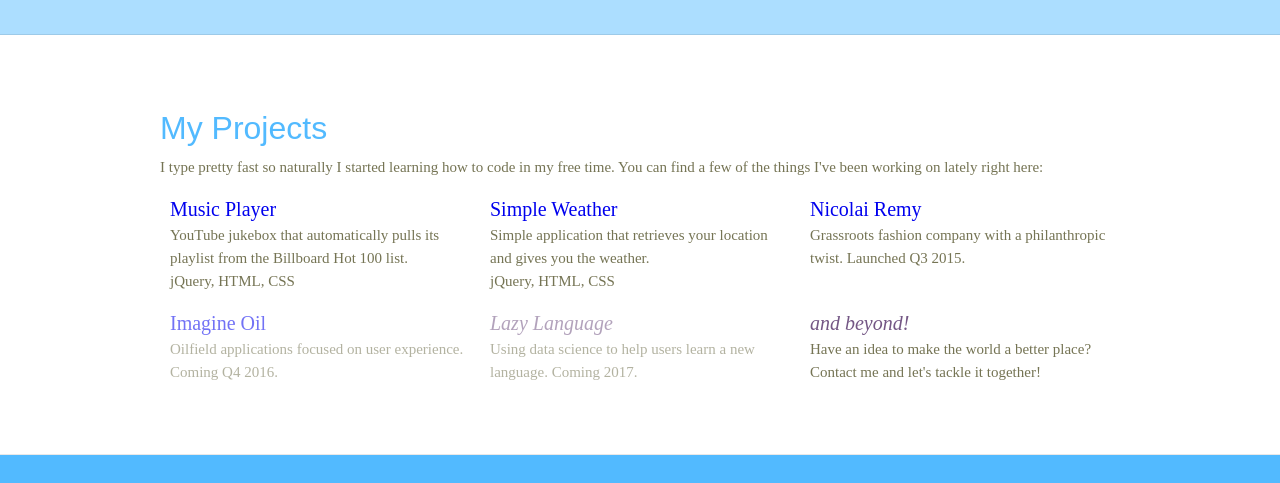
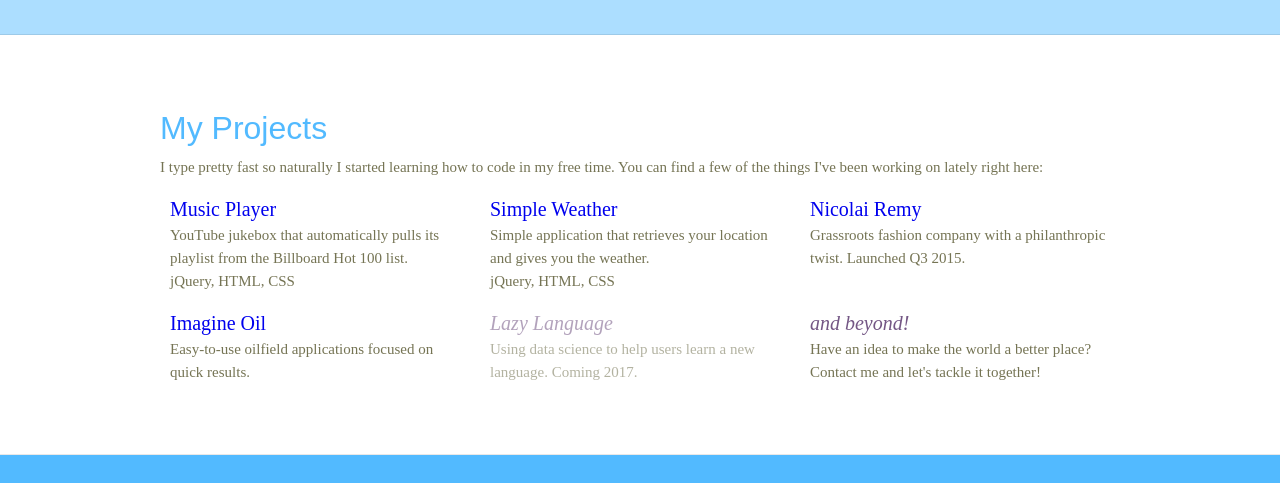
Before and after one commit to li3zhang/li3zhang.github.io, a plain HTML site: page index.html in a window 1280 px wide. Shown: the part 1224-1707 px from the top of the page. Drawn offline with nearby package versions, Linux system fonts and the light colour scheme; a script that the page names is missing.

Commit message:
imagineoil

```diff
--- a/index.html
+++ b/index.html
@@ -118,10 +118,10 @@
       </div>
     </div>
     <div class="w-row">
-      <div class="w-col w-col-4 demphasize" >
+      <div class="w-col w-col-4" >
         <h3><a href="http://www.imagineoil.com" target="_blank">Imagine Oil</a></h3>
         <p>
-          Oilfield applications focused on user experience. Coming Q4 2016.
+          Easy-to-use oilfield applications focused on quick results.
         </p>
       </div>
 
```
